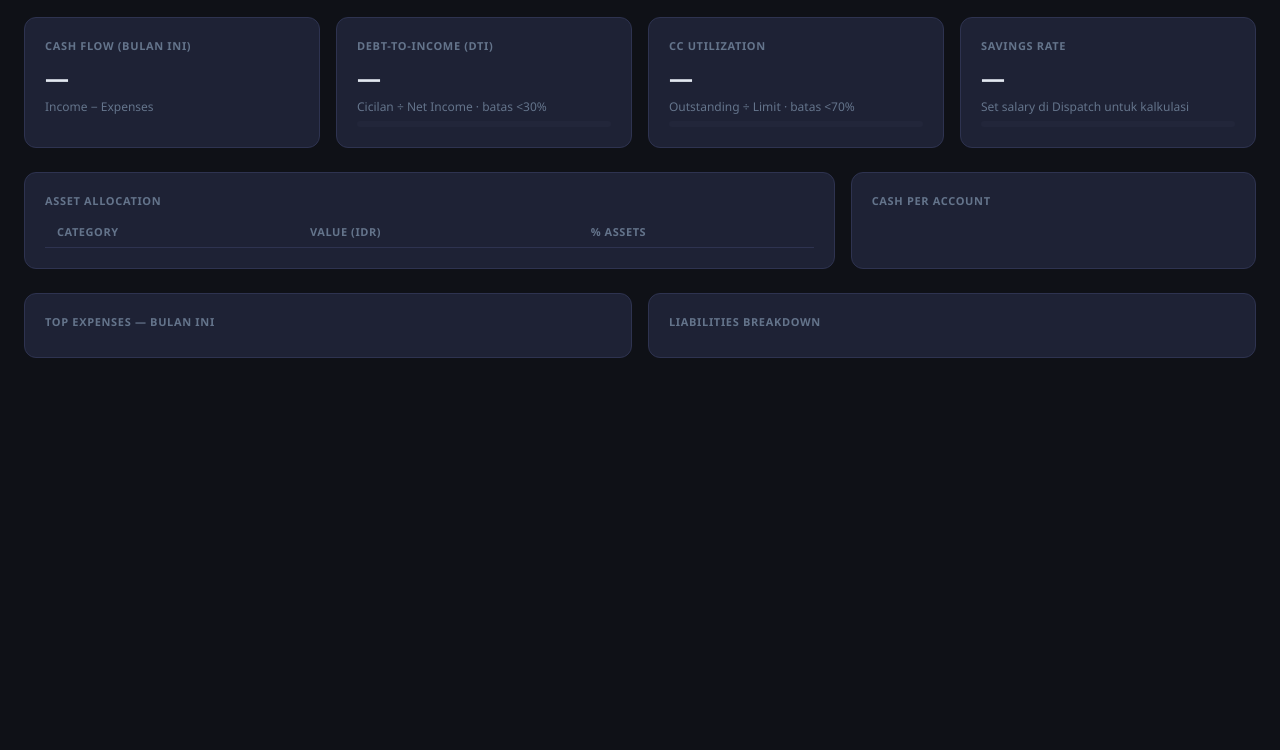
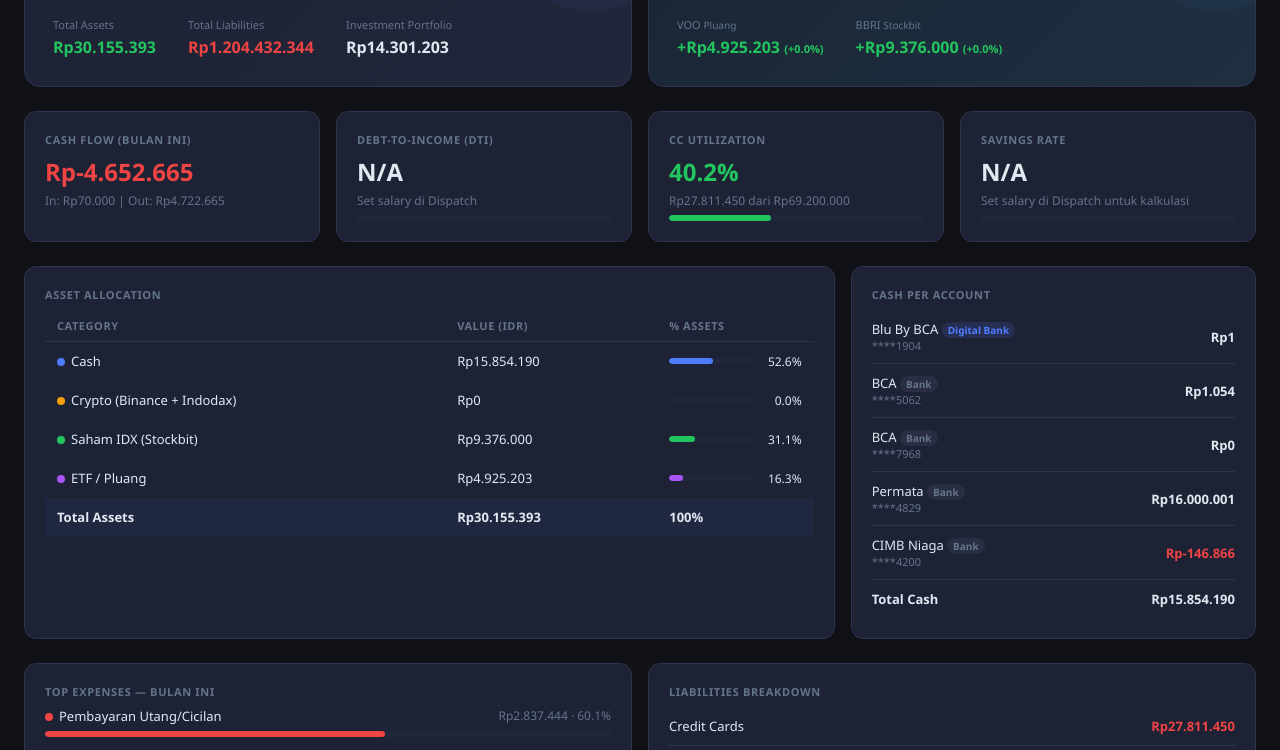
Before and after one commit to riickbal/ricky-finance-dashboard, a plain HTML site: page index.html in a window 1280 px wide. Shown: the part 301-1051 px from the top of the page. Before the commit the page ends 800 px from the top, so only its background shows below. Drawn offline with Linux system fonts and the light colour scheme.

Commit message:
Add files via upload

```diff
--- a/index.html
+++ b/index.html
@@ -1299,3 +1299,18 @@ function updatePrices() {
         if (inv.ticker && p[inv.ticker]) { inv.currentPrice = p[inv.ticker]; delete inv.nbvOverride; }
       });
       saveState(); renderAll();
+        })
+    .catch(() => {});
+}
+
+// Load data.js dengan cache buster — always fresh, no stale cache
+(function() {
+  const s = document.createElement('script');
+  s.src = 'data.js?t=' + Date.now();
+  s.onload = initDashboard;
+  s.onerror = initDashboard;
+  document.head.appendChild(s);
+})();
+</script>
+</body>
+</html>
```
